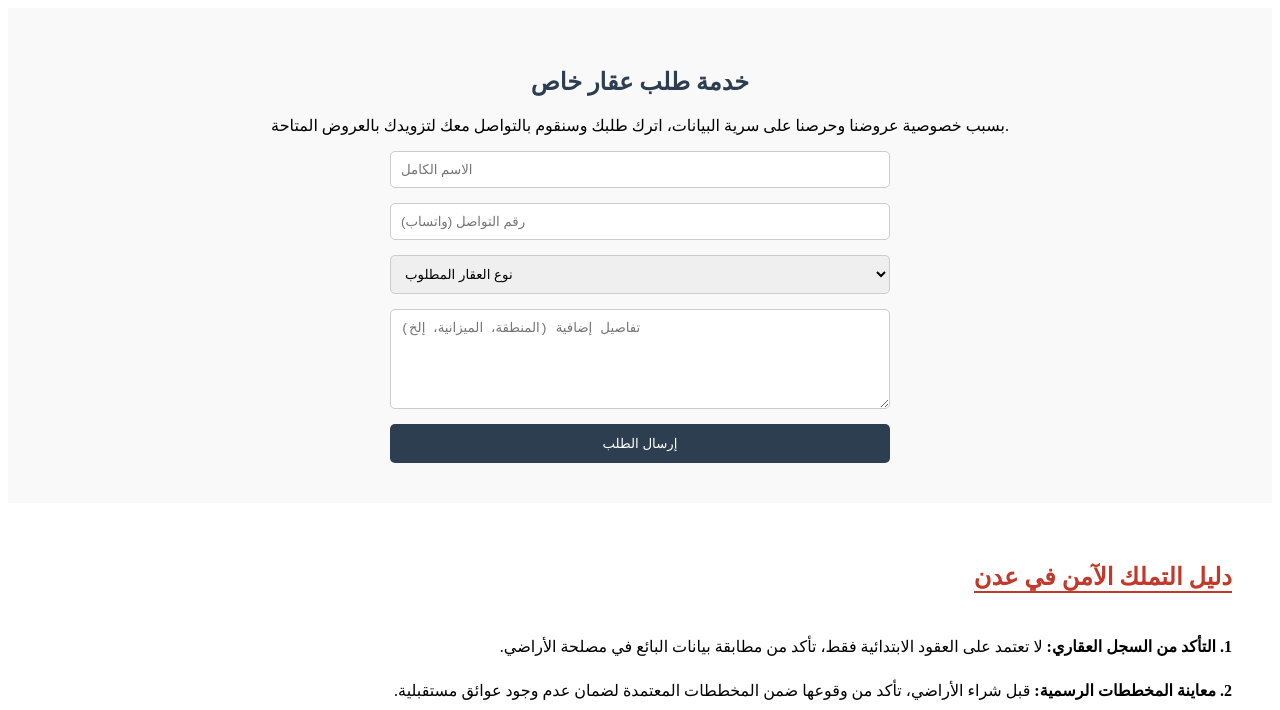
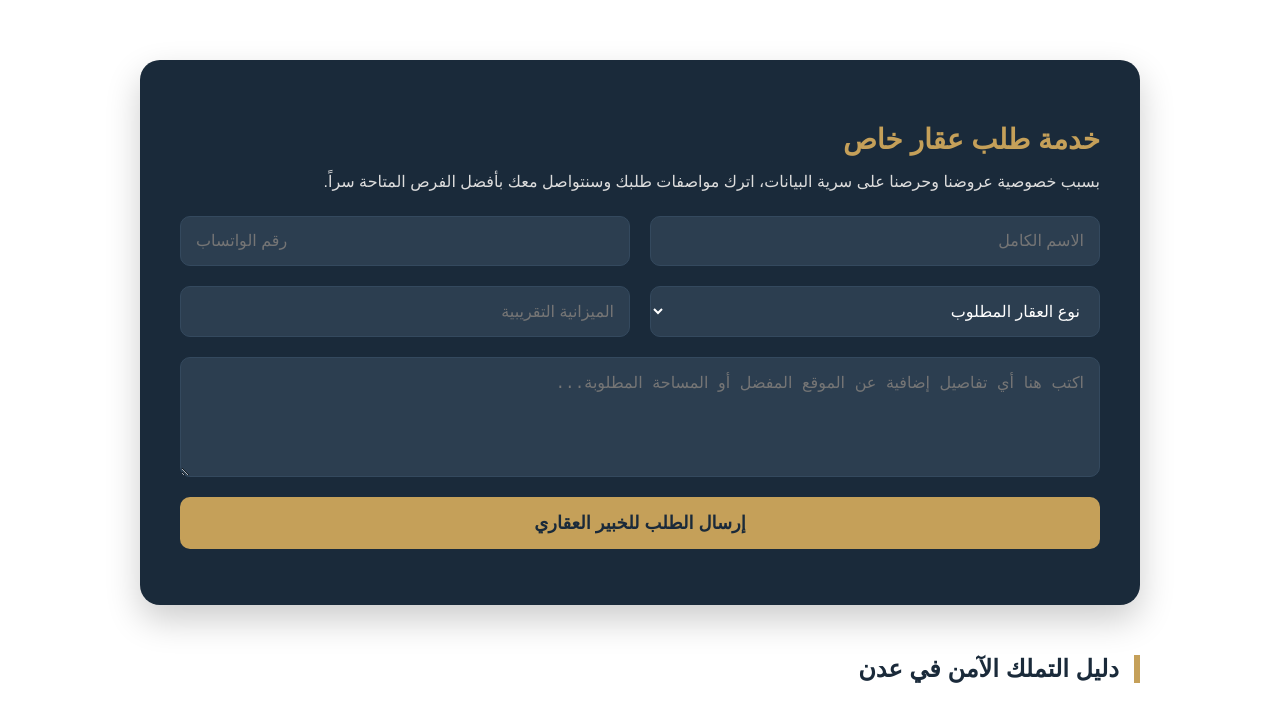
Before and after one commit to memo056426-creator/emad-aden, a plain HTML site: page index.html in a window 1280 px wide. Shown: the top 710 px of the page. Drawn offline with Linux system fonts and the light colour scheme.

Commit message:
Update index.html

```diff
--- a/index.html
+++ b/index.html
@@ -1,51 +1,146 @@
-<a href="https://wa.me/967773571889" class="whatsapp-float" target="_blank">
-    <img src="https://upload.wikimedia.org/wikipedia/commons/6/6b/WhatsApp.svg" alt="WhatsApp">
-</a>
+<style>
+    /* تنسيقات عامة لتناسب هوية المكتب الفخمة */
+    .ea-container {
+        max-width: 1000px;
+        margin: 40px auto;
+        padding: 20px;
+        font-family: 'Cairo', sans-serif;
+        direction: rtl;
+        text-align: right;
+    }
 
-<style>
-.whatsapp-float {
-    position: fixed;
-    width: 60px;
-    height: 60px;
-    bottom: 20px;
-    right: 20px;
-    background-color: #25d366;
-    color: #FFF;
-    border-radius: 50px;
-    text-align: center;
-    font-size: 30px;
-    box-shadow: 2px 2px 3px #999;
-    z-index: 100;
-    display: flex;
-    align-items: center;
-    justify-content: center;
+    /* قسم طلب العقار */
+    .ea-request-box {
+        background: #1a2a3a;
+        color: white;
+        padding: 40px;
+        border-radius: 20px;
+        box-shadow: 0 15px 35px rgba(0,0,0,0.2);
+        margin-bottom: 50px;
     }
-.whatsapp-float img { width: 35px; }
+
+    .ea-request-box h2 {
+        color: #c5a059;
+        margin-bottom: 10px;
+        font-size: 28px;
+    }
+
+    .ea-request-box p {
+        color: #ddd;
+        margin-bottom: 25px;
+    }
+
+    .ea-form {
+        display: grid;
+        grid-template-columns: 1fr 1fr;
+        gap: 20px;
+    }
+
+    .ea-form input, .ea-form select, .ea-form textarea {
+        padding: 15px;
+        border: 1px solid #34495e;
+        border-radius: 10px;
+        background: #2c3e50;
+        color: white;
+        font-size: 16px;
+        outline: none;
+    }
+
+    .ea-form textarea {
+        grid-column: span 2;
+        height: 120px;
+    }
+
+    .ea-form button {
+        grid-column: span 2;
+        padding: 15px;
+        background: #c5a059;
+        color: #1a2a3a;
+        font-weight: bold;
+        border: none;
+        border-radius: 10px;
+        cursor: pointer;
+        font-size: 18px;
+        transition: 0.3s;
+    }
+
+    .ea-form button:hover {
+        background: #e2c08d;
+        transform: translateY(-2px);
+    }
+
+    /* قسم النصائح */
+    .ea-guide-title {
+        color: #1a2a3a;
+        border-right: 6px solid #c5a059;
+        padding-right: 15px;
+        margin-bottom: 30px;
+    }
+
+    .ea-guide-grid {
+        display: grid;
+        grid-template-columns: repeat(auto-fit, minmax(300px, 1fr));
+        gap: 25px;
+    }
+
+    .ea-guide-card {
+        background: #f8f9fa;
+        padding: 25px;
+        border-radius: 15px;
+        border-right: 4px solid #c5a059;
+        transition: 0.3s;
+    }
+
+    .ea-guide-card:hover {
+        box-shadow: 0 10px 20px rgba(0,0,0,0.05);
+    }
+
+    .ea-guide-card h3 {
+        color: #c5a059;
+        margin-bottom: 15px;
+        font-size: 20px;
+    }
+
+    @media (max-width: 768px) {
+        .ea-form { grid-template-columns: 1fr; }
+        .ea-form textarea, .ea-form button { grid-column: span 1; }
+    }
 </style>
 
-<section id="request-property" style="padding: 40px; background: #f9f9f9; text-align: center;">
-    <h2 style="color: #2c3e50;">خدمة طلب عقار خاص</h2>
-    <p>بسبب خصوصية عروضنا وحرصنا على سرية البيانات، اترك طلبك وسنقوم بالتواصل معك لتزويدك بالعروض المتاحة.</p>
-    <form style="max-width: 500px; margin: auto; display: flex; flex-direction: column; gap: 15px;">
-        <input type="text" placeholder="الاسم الكامل" required style="padding: 10px; border: 1px solid #ccc; border-radius: 5px;">
-        <input type="tel" placeholder="رقم التواصل (واتساب)" required style="padding: 10px; border: 1px solid #ccc; border-radius: 5px;">
-        <select style="padding: 10px; border: 1px solid #ccc; border-radius: 5px;">
-            <option>نوع العقار المطلوب</option>
-            <option>أرض سكنية</option>
-            <option>أرض تجارية</option>
-            <option>فيلا / عمارة</option>
-            <option>شقة تمليك</option>
+<div class="ea-container">
+    <section class="ea-request-box">
+        <h2>خدمة طلب عقار خاص</h2>
+        <p>بسبب خصوصية عروضنا وحرصنا على سرية البيانات، اترك مواصفات طلبك وسنتواصل معك بأفضل الفرص المتاحة سراً.</p>
+        <form class="ea-form">
+            <input type="text" placeholder="الاسم الكامل" required>
+            <input type="tel" placeholder="رقم الواتساب" required>
+            <select required>
+                <option value="">نوع العقار المطلوب</option>
+                <option>أرض (سكني/تجاري)</option>
+                <option>فلل وعمائر</option>
+                <option>شقق تمليك</option>
             </select>
-        <textarea placeholder="تفاصيل إضافية (المنطقة، الميزانية، إلخ)" style="padding: 10px; border: 1px solid #ccc; border-radius: 5px; height: 100px;"></textarea>
-        <button type="submit" style="padding: 12px; background: #2c3e50; color: white; border: none; border-radius: 5px; cursor: pointer;">إرسال الطلب</button>
+            <input type="text" placeholder="الميزانية التقريبية">
+            <textarea placeholder="اكتب هنا أي تفاصيل إضافية عن الموقع المفضل أو المساحة المطلوبة..."></textarea>
+            <button type="submit">إرسال الطلب للخبير العقاري</button>
         </form>
     </section>
 
-<section style="padding: 40px; text-align: right; direction: rtl;">
-    <h2 style="color: #c0392b; border-bottom: 2px solid #c0392b; display: inline-block;">دليل التملك الآمن في عدن</h2>
-    <div style="margin-top: 20px; line-height: 1.8;">
-        <p><strong>1. التأكد من السجل العقاري:</strong> لا تعتمد على العقود الابتدائية فقط، تأكد من مطابقة بيانات البائع في مصلحة الأراضي.</p>
-        <p><strong>2. معاينة المخططات الرسمية:</strong> قبل شراء الأراضي، تأكد من وقوعها ضمن المخططات المعتمدة لضمان عدم وجود عوائق مستقبلية.</p>
-        <p><strong>3. التوثيق القضائي:</strong> نحرص في مكتب عماد عدن على أن تتم كافة عمليات البيع والشراء تحت إشراف قانوني وتوثيق رسمي.</p>
+    <section class="ea-guide">
+        <h2 class="ea-guide-title">دليل التملك الآمن في عدن</h2>
+        <div class="ea-guide-grid">
+            <div class="ea-guide-card">
+                <h3>01. فحص الملكية الرسمي</h3>
+                <p>نحن في مكتب عماد عدن لا نعتمد على العقود الورقية العرفية فقط بل نقوم بمطابقة بيانات العقار في السجل العقاري ومصلحة الأراضي لضمان خلوه من النزاعات.</p>
+            </div>
+            <div class="ea-guide-card">
+                <h3>02. مطابقة المخططات المعتمدة</h3>
+                <p>نتأكد من أن الأرض تقع ضمن المخططات الحضرية الرسمية لعدن لضمان عدم وجود عوائق مستقبلية أو تعارض مع الخدمات العامة.</p>
+            </div>
+            <div class="ea-guide-card">
+                <h3>03. التوثيق القضائي والقانوني</h3>
+                <p>تتم جميع عمليات البيع والشراء عبر مكتبنا بإجراءات قانونية رسمية وتوثيق قضائي يضمن حق المشتري والبائع بشكل كامل وقطعي.</p>
+            </div>
         </div>
     </section>
+</div>
```
Lines whose indentation alone changed are shown as unchanged.
